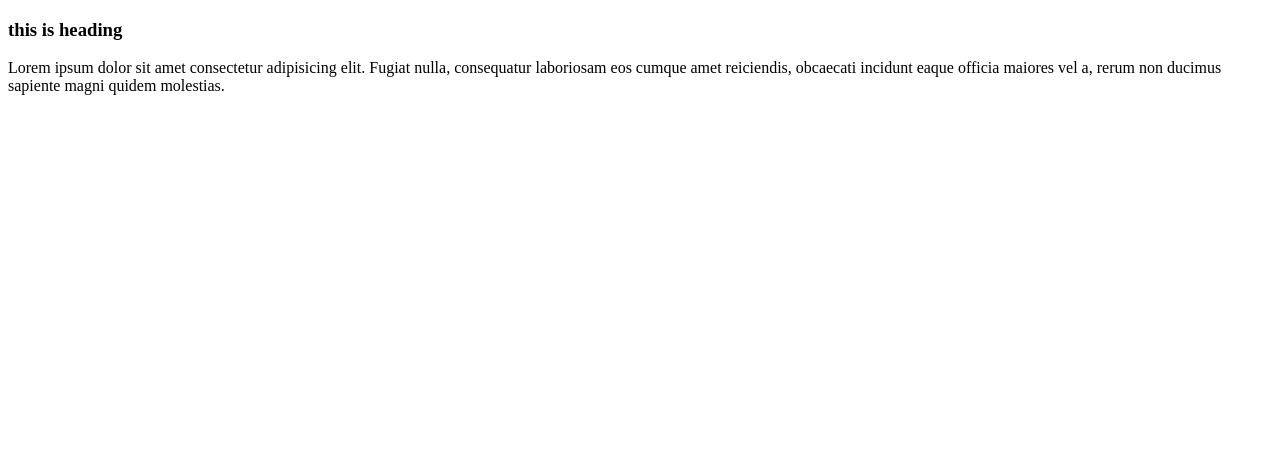
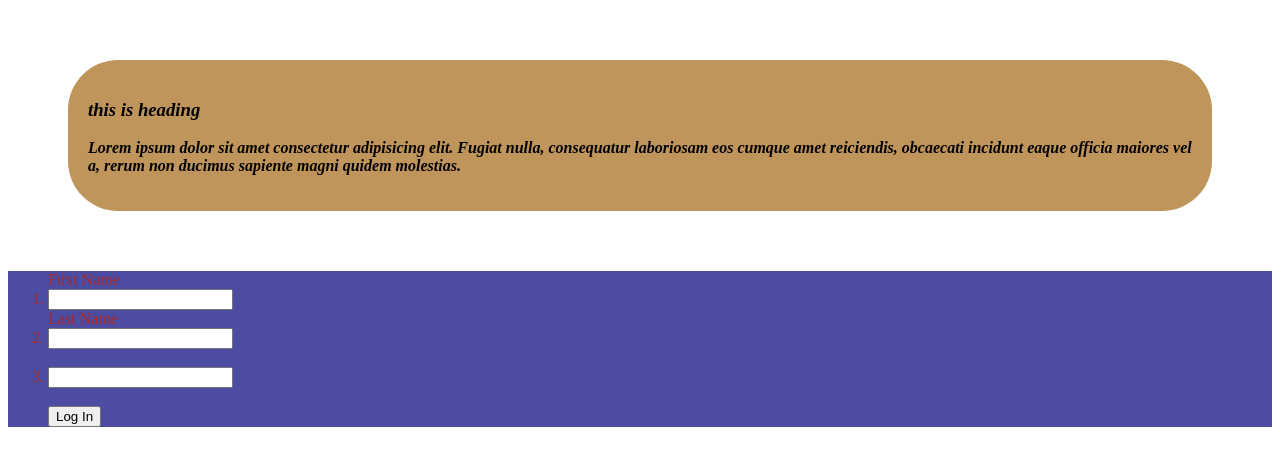
Before and after one commit to FahmidaSQA/my-fourth-repo, a plain HTML site: page index.html in a window 1280 px wide. Drawn offline with Linux system fonts and the light colour scheme.

Commit message:
this is final

```diff
--- a/index.html
+++ b/index.html
@@ -4,8 +4,10 @@
     <meta charset="UTF-8" />
     <meta name="viewport" content="width=device-width, initial-scale=1.0" />
     <title>my fourth repo</title>
+    <link rel="stylesheet" href="./style.css" />
   </head>
   <body>
+    <div class="style">
       <h3>this is heading</h3>
       <p>
         Lorem ipsum dolor sit amet consectetur adipisicing elit. Fugiat nulla,
@@ -13,5 +15,20 @@
         eaque officia maiores vel a, rerum non ducimus sapiente magni quidem
         molestias.
       </p>
+    </div>
+    <form>
+      <ol class="modern" class="clr">
+        <label>First Name</label>
+        <br />
+        <li><input type="your name" /></li>
+        <label>Last Name</label>
+        <br />
+        <li><input type="your name" /></li>
+        <br />
+        <li><input type="password" /></li>
+        <br />
+        <button>Log In</button>
+      </ol>
+    </form>
   </body>
 </html>
--- a/style.css
+++ b/style.css
@@ -0,0 +1,17 @@
+.style {
+  background-color: rgb(192, 149, 92);
+  border: 30px;
+  padding: 20px;
+  border-radius: 50px;
+  margin: 60px;
+  font-weight: bold;
+  font-style: italic;
+  font-variant: initial;
+}
+.modern{
+    background-color: rgb(76, 76, 163);
+    color: brown;
+}
+.clr{
+    background-color: bisque;
+}
```
Lines whose indentation alone changed are shown as unchanged.
